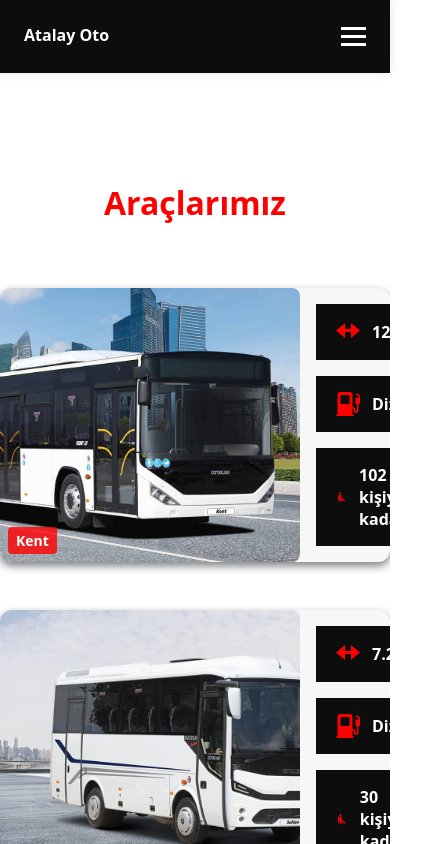
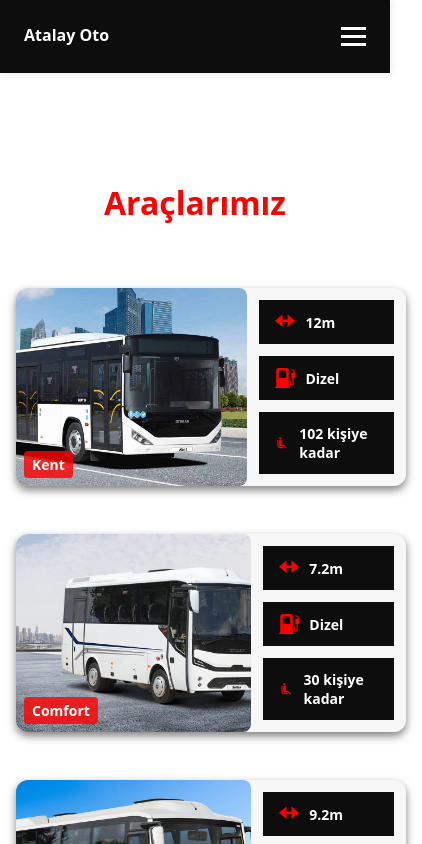
Before and after one commit to beratdimen/atalay-oto, a Next.js app: page /magaza in a window 390 px wide. Shown: the top 844 px of the page, 422 px wide, since content can reach past the window. Built offline with nearby package versions, Linux system fonts and the light colour scheme.

Commit message:
güncellemelr yüklendi

```diff
--- a/components/about/index.jsx
+++ b/components/about/index.jsx
@@ -24,9 +24,9 @@ export default function About() {
             </Link>
           </p>
 
-          <a href="/contact" className="about-btn">
+          <Link href="/iletisim" className="about-btn">
             Bize Ulaşın
-          </a>
+          </Link>
         </div>
 
         <div className="about-image">
--- a/components/car-detail/style.css
+++ b/components/car-detail/style.css
@@ -7,16 +7,17 @@
 
   .carCardContainer {
     display: grid;
-    grid-template-columns: repeat(2, 1fr);
+    grid-template-columns: repeat(2, minmax(300px, 1fr));
     gap: 16px;
-    width: 80%;
+    width: 90%;
     margin: 0 auto;
+    justify-content: center;
 
     .carDetail {
       display: flex;
       background-color: #f7f7f7;
       border-radius: 12px;
-      max-width: 900px;
+      max-width: 100%;
       margin: 16px auto;
       box-shadow: 0 4px 8px rgba(0, 0, 0, 0.5);
       overflow: hidden;
@@ -32,14 +33,17 @@
 
       .imageWrapper {
         position: relative;
+        display: flex;
+        justify-content: center;
       }
 
       img {
         transition: transform 0.3s ease;
         border-radius: 8px;
         object-fit: cover;
-        width: 300px;
-        height: 100%;
+        width: 100%;
+        max-width: 300px;
+        height: auto;
       }
 
       .label {
@@ -60,23 +64,23 @@
         display: flex;
         flex-direction: column;
         justify-content: center;
-        gap: 16px;
-        padding: 16px;
+        gap: 12px;
+        padding: 12px;
 
         .text {
           background-color: #0d0d0d;
           align-items: center;
-          padding: 16px 20px;
+          padding: 12px 16px;
           font-weight: 600;
-          font-size: 16px;
+          font-size: 14px;
           display: flex;
           color: #fff;
-          gap: 12px;
+          gap: 10px;
         }
 
         .text svg {
-          height: 24px;
-          width: 24px;
+          height: 20px;
+          width: 20px;
         }
       }
     }
@@ -88,24 +92,11 @@
     .carCardContainer {
       grid-template-columns: 1fr;
       width: 100%;
+      padding: 0 16px;
+    }
 
-      .carDetail {
-        max-width: 100%;
-        margin: 16px 0;
-      }
+    .carDetail {
+      max-width: 100%;
     }
   }
-
-  img {
-    width: 100%;
-    height: auto;
-  }
-
-  .content {
-    padding: 12px;
-  }
-
-  .text {
-    font-size: 14px;
-  }
 }
```
Also changed, not shown: components/body/style.css (+4 -4 lines).
